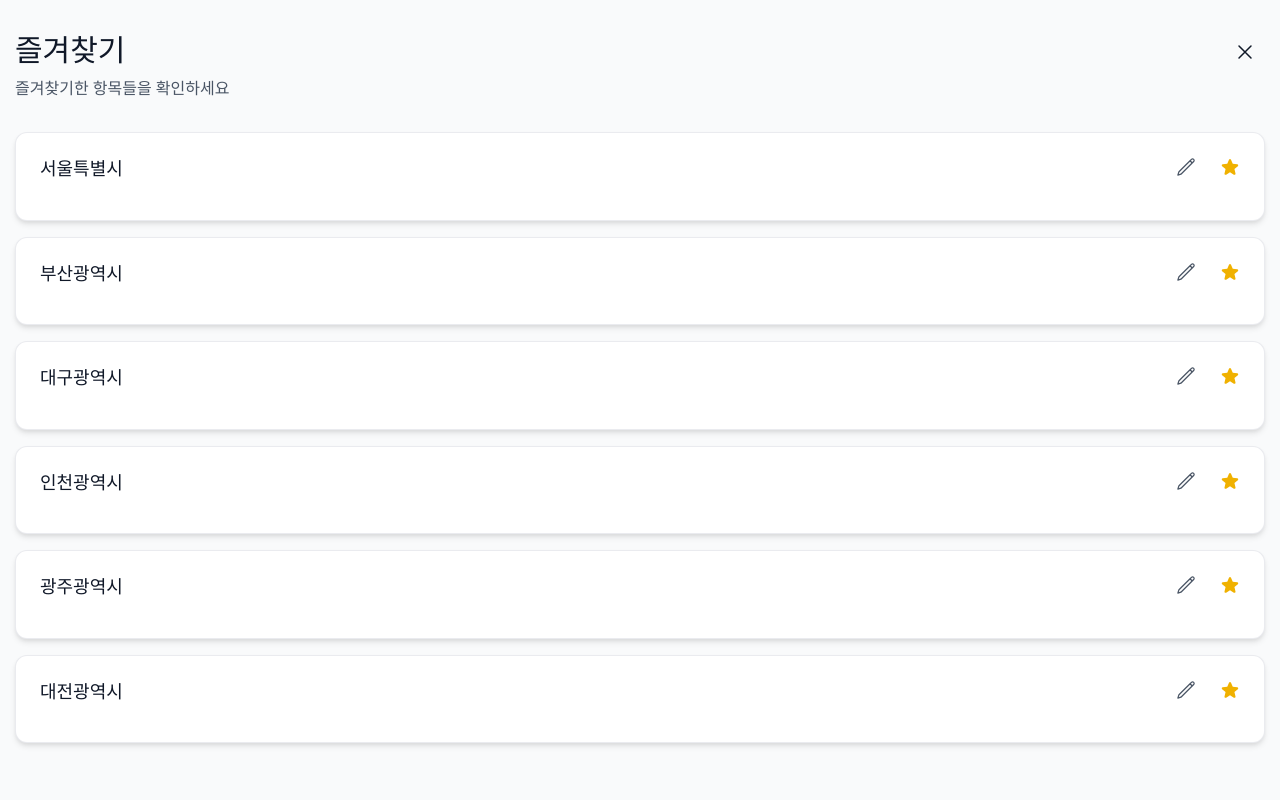
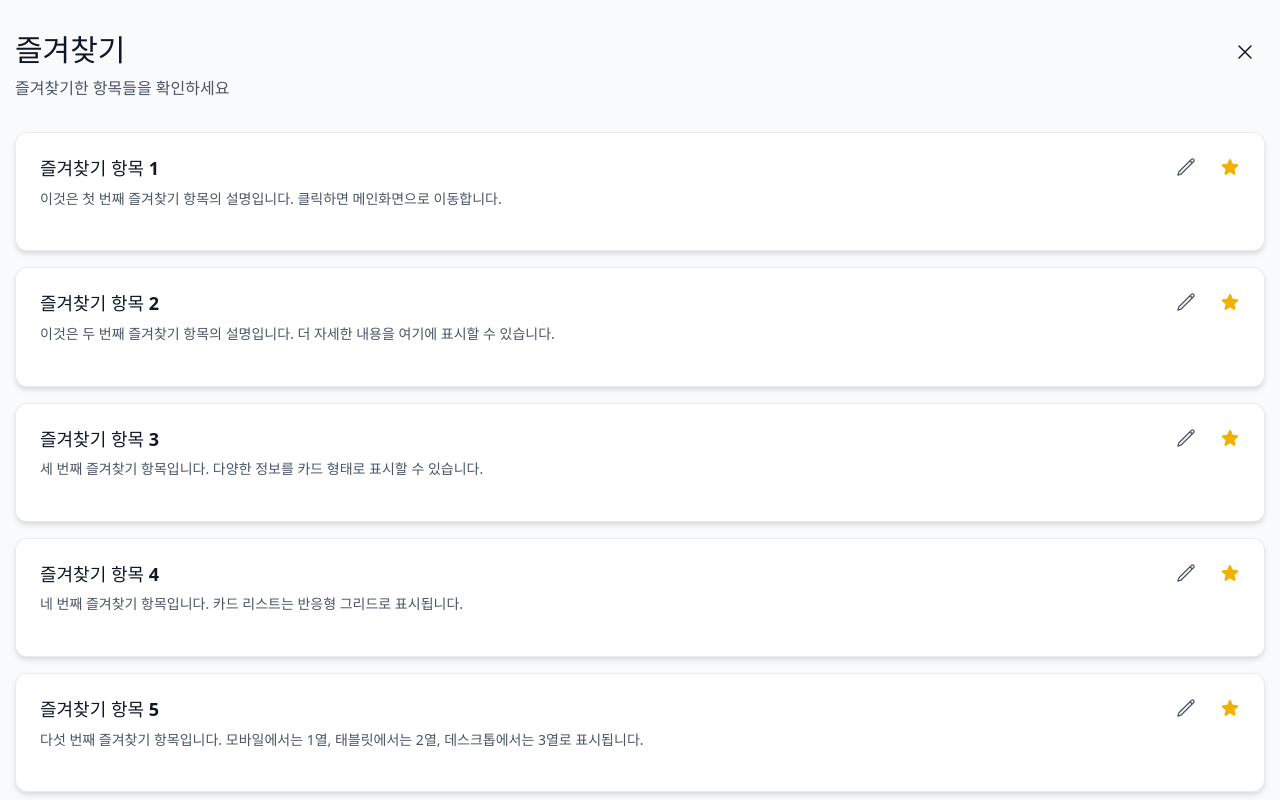
Before and after one commit to winterairy/REALTEETH-Task, a React (Vite) app: page /favorites in a window 1280 px wide. Shown: the top 800 px of the page. Built offline with nearby package versions, Linux system fonts and the light colour scheme.

Commit message:
fix(#2): 목업 데이터 삭제

```diff
--- a/src/pages/favorites/ui/FavoritesPage.tsx
+++ b/src/pages/favorites/ui/FavoritesPage.tsx
@@ -2,7 +2,6 @@ import { useState } from "react";
 import { useNavigate } from "react-router-dom";
 import { XMarkIcon } from "@heroicons/react/24/outline";
 import { CardList } from "@/widgets/card-list";
-import { mockWeatherData } from "@/entities/weather";
 
 export const FavoritesPage = () => {
   const navigate = useNavigate();
@@ -19,81 +18,45 @@ export const FavoritesPage = () => {
   const [favoriteCards, setFavoriteCards] = useState([
     {
       id: 1,
-      title: "서울특별시",
-      description: "",
+      title: "즐겨찾기 항목 1",
+      description:
+        "이것은 첫 번째 즐겨찾기 항목의 설명입니다. 클릭하면 메인화면으로 이동합니다.",
       href: "/",
-      weather: {
-        ...mockWeatherData,
-        location: "서울특별시",
-        currentTemp: 15,
-        maxTemp: 18,
-        minTemp: 8,
-      },
     },
     {
       id: 2,
-      title: "부산광역시",
-      description: "",
+      title: "즐겨찾기 항목 2",
+      description:
+        "이것은 두 번째 즐겨찾기 항목의 설명입니다. 더 자세한 내용을 여기에 표시할 수 있습니다.",
       href: "/",
-      weather: {
-        ...mockWeatherData,
-        location: "부산광역시",
-        currentTemp: 17,
-        maxTemp: 20,
-        minTemp: 12,
-      },
     },
     {
       id: 3,
-      title: "대구광역시",
-      description: "",
+      title: "즐겨찾기 항목 3",
+      description:
+        "세 번째 즐겨찾기 항목입니다. 다양한 정보를 카드 형태로 표시할 수 있습니다.",
       href: "/",
-      weather: {
-        ...mockWeatherData,
-        location: "대구광역시",
-        currentTemp: 16,
-        maxTemp: 19,
-        minTemp: 10,
-      },
     },
     {
       id: 4,
-      title: "인천광역시",
-      description: "",
+      title: "즐겨찾기 항목 4",
+      description:
+        "네 번째 즐겨찾기 항목입니다. 카드 리스트는 반응형 그리드로 표시됩니다.",
       href: "/",
-      weather: {
-        ...mockWeatherData,
-        location: "인천광역시",
-        currentTemp: 14,
-        maxTemp: 17,
-        minTemp: 9,
-      },
     },
     {
       id: 5,
-      title: "광주광역시",
-      description: "",
+      title: "즐겨찾기 항목 5",
+      description:
+        "다섯 번째 즐겨찾기 항목입니다. 모바일에서는 1열, 태블릿에서는 2열, 데스크톱에서는 3열로 표시됩니다.",
       href: "/",
-      weather: {
-        ...mockWeatherData,
-        location: "광주광역시",
-        currentTemp: 18,
-        maxTemp: 21,
-        minTemp: 13,
-      },
     },
     {
       id: 6,
-      title: "대전광역시",
-      description: "",
+      title: "즐겨찾기 항목 6",
+      description:
+        "여섯 번째 즐겨찾기 항목입니다. 6개 이상의 카드도 목록으로 잘 표시됩니다.",
       href: "/",
-      weather: {
-        ...mockWeatherData,
-        location: "대전광역시",
-        currentTemp: 16,
-        maxTemp: 19,
-        minTemp: 11,
-      },
     },
   ]);
 
--- a/src/widgets/card-list/ui/CardList.tsx
+++ b/src/widgets/card-list/ui/CardList.tsx
@@ -2,7 +2,6 @@ import { useState } from "react";
 import { Card } from "@/shared/ui";
 import { StarIcon } from "@heroicons/react/24/solid";
 import { PencilIcon, CheckIcon, XMarkIcon } from "@heroicons/react/24/outline";
-import type { WeatherData } from "@/entities/weather";
 import styles from "./CardList.module.css";
 
 interface CardItem {
@@ -10,7 +9,6 @@ interface CardItem {
   title: string;
   description: string;
   href?: string;
-  weather?: WeatherData;
 }
 
 interface CardListProps {
```
